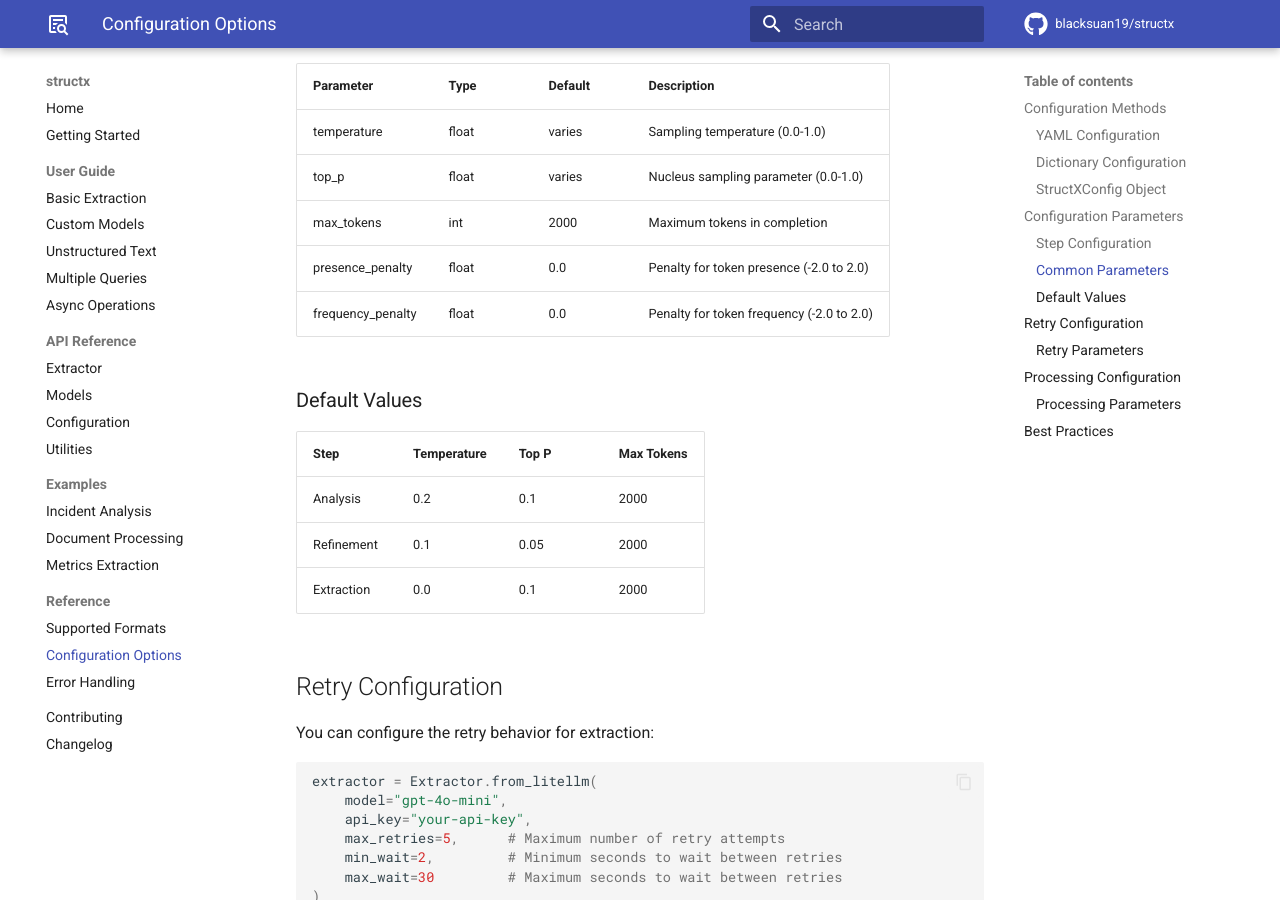
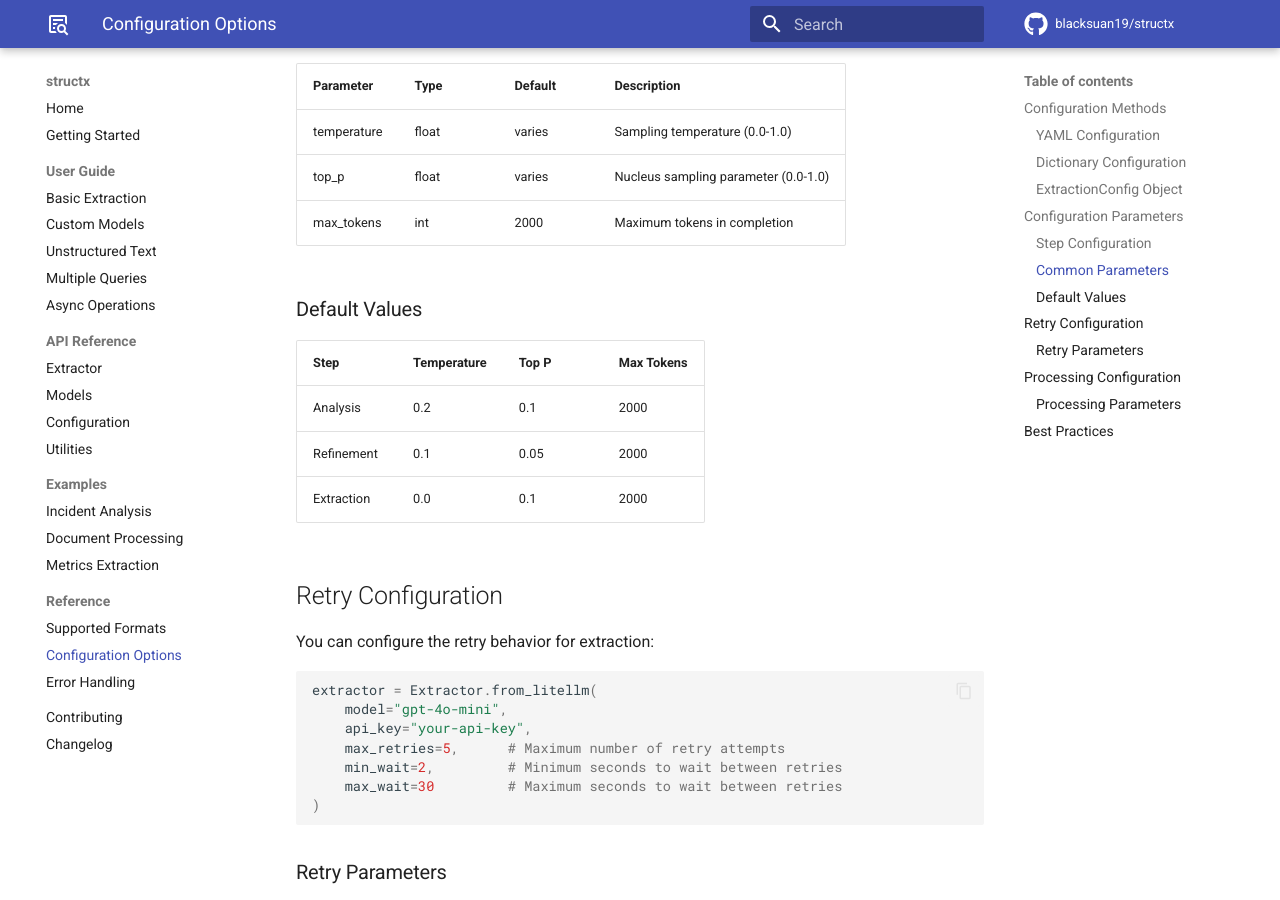
Before and after one commit to Blacksuan19/structx, an MkDocs documentation site: the page built from docs/reference/configuration-options.md, in a window 1280 px wide and 900 px high, scrolled down 2293 px. Built offline with MkDocs 1.6.1 and Material for MkDocs 9.7.7, drawn with Linux system fonts in a browser that asks for light colours; comment, search, counter and statistics services are not loaded; some of the changed text lies outside the part shown.

Commit message:
docs: configuration-options: bring up to date with current changes
- main config class has been renamed
- penalty parameters have been dropped

Signed-off-by: blacksuan19 <abubakaryagob@gmail.com>

````diff
--- a/docs/reference/configuration-options.md
+++ b/docs/reference/configuration-options.md
@@ -64,12 +64,12 @@ extractor = Extractor.from_litellm(
 )
 ```
 
-### StructXConfig Object
+### ExtractionConfig Object
 
 ```python
-from structx import StructXConfig, StepConfig
+from structx import ExtractionConfig, StepConfig
 
-config = StructXConfig(
+config = ExtractionConfig(
     analysis=StepConfig(
         temperature=0.2,
         top_p=0.1,
@@ -107,13 +107,11 @@ Each step in the extraction process can be configured separately:
 
 ### Common Parameters
 
-| Parameter         | Type  | Default | Description                               |
-| ----------------- | ----- | ------- | ----------------------------------------- |
-| temperature       | float | varies  | Sampling temperature (0.0-1.0)            |
-| top_p             | float | varies  | Nucleus sampling parameter (0.0-1.0)      |
-| max_tokens        | int   | 2000    | Maximum tokens in completion              |
-| presence_penalty  | float | 0.0     | Penalty for token presence (-2.0 to 2.0)  |
-| frequency_penalty | float | 0.0     | Penalty for token frequency (-2.0 to 2.0) |
+| Parameter   | Type  | Default | Description                          |
+| ----------- | ----- | ------- | ------------------------------------ |
+| temperature | float | varies  | Sampling temperature (0.0-1.0)       |
+| top_p       | float | varies  | Nucleus sampling parameter (0.0-1.0) |
+| max_tokens  | int   | 2000    | Maximum tokens in completion         |
 
 ### Default Values
 
````
